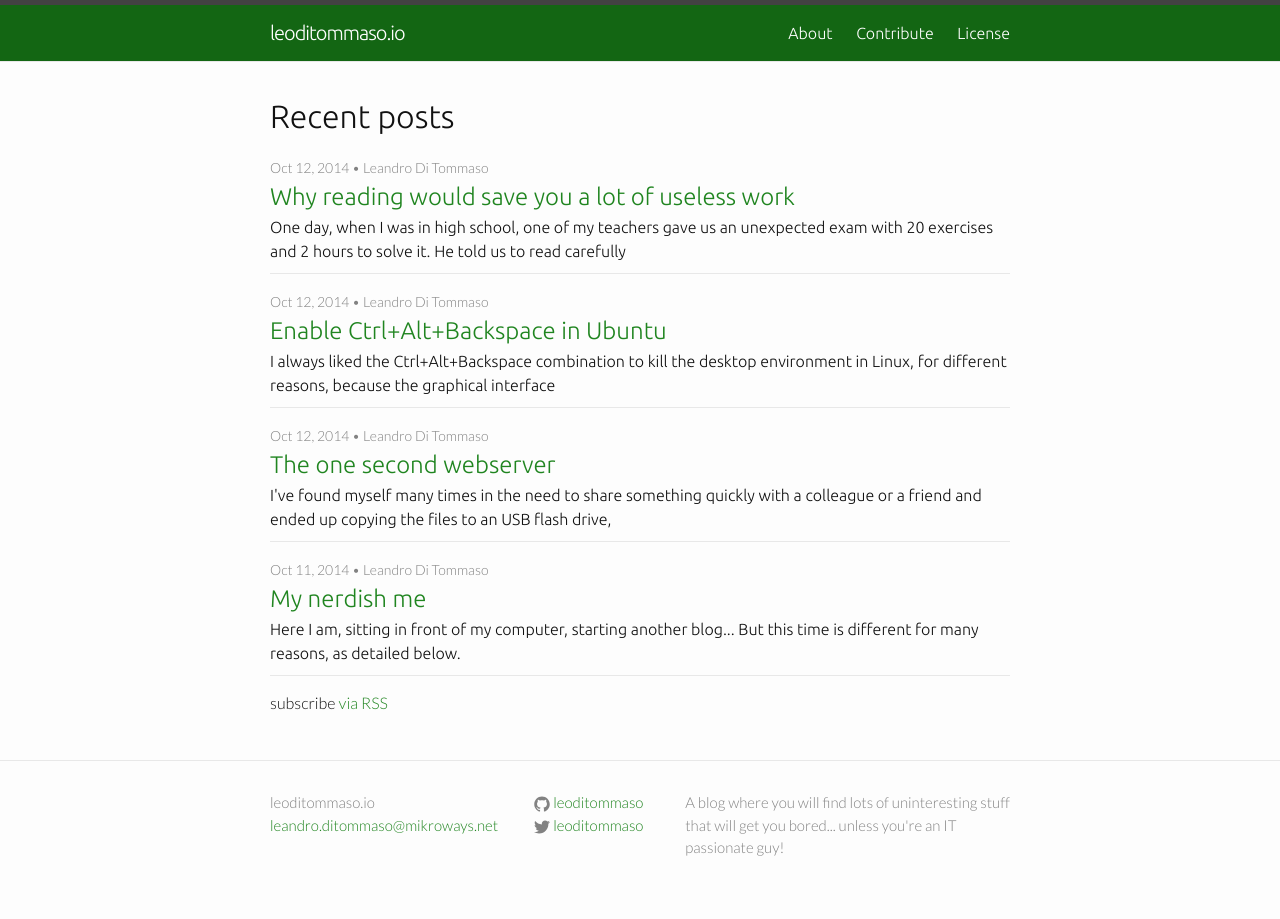
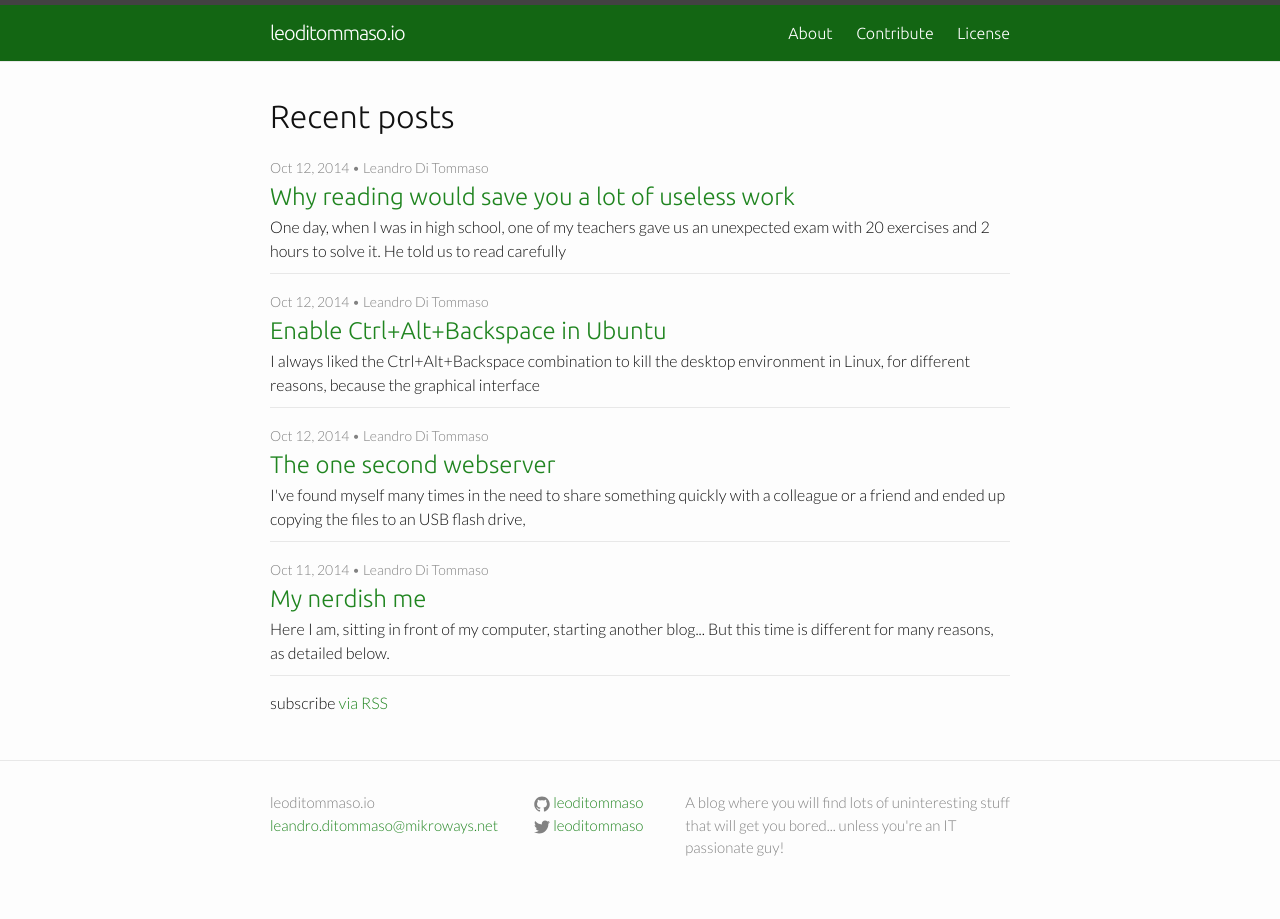
Before and after one commit to leoditommaso/leoditommaso.io, a Jekyll site: the page built from index.html, in a window 1280 px wide. Built offline with Jekyll 4.4.1, drawn with Linux system fonts in a browser that asks for light colours; the list of posts is cut into pages by our own code.

Commit message:
Fixed fonts in post summary.

```diff
--- a/_sass/_layout.scss
+++ b/_sass/_layout.scss
@@ -278,6 +278,7 @@
 }
 
 .post-excerpt {
+    font-family: $font-text;
     margin-bottom: 10px;
     padding-bottom: 10px;
     border-bottom: 1px solid $grey-color-light;
```
